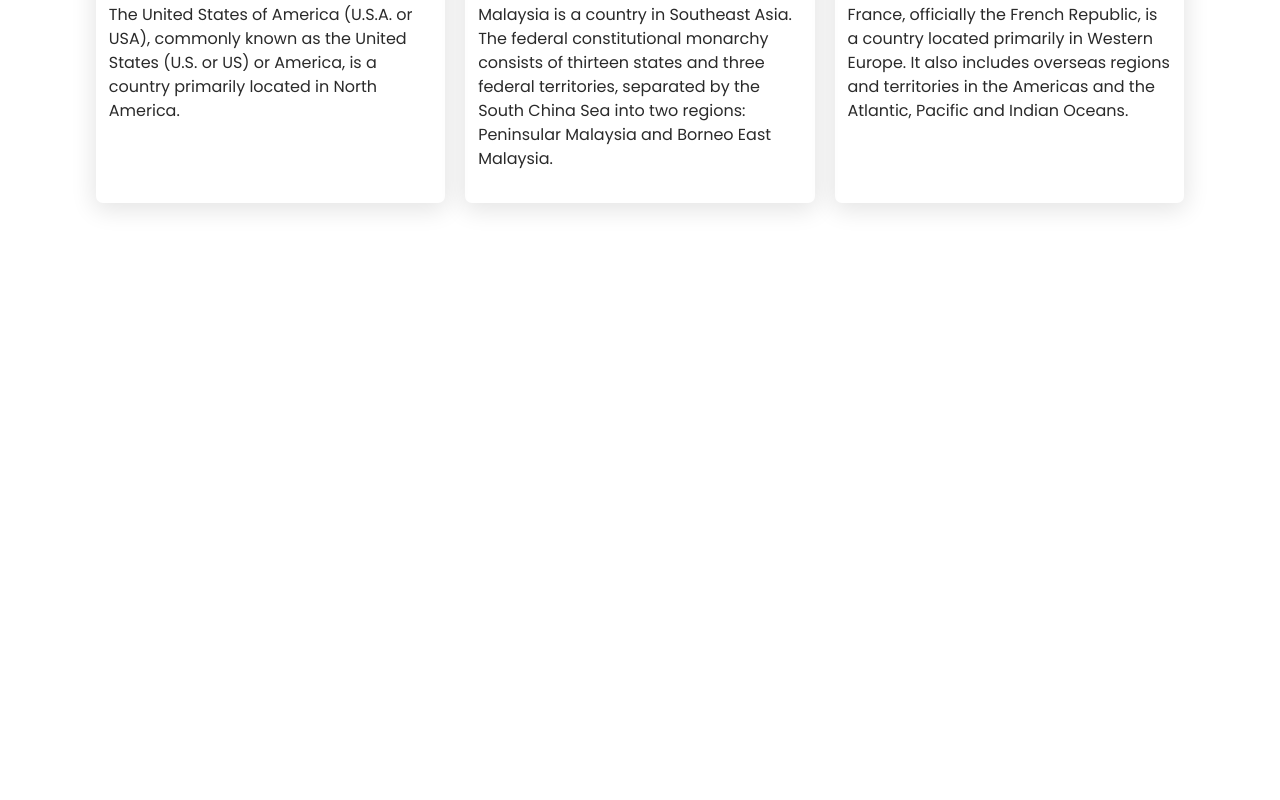
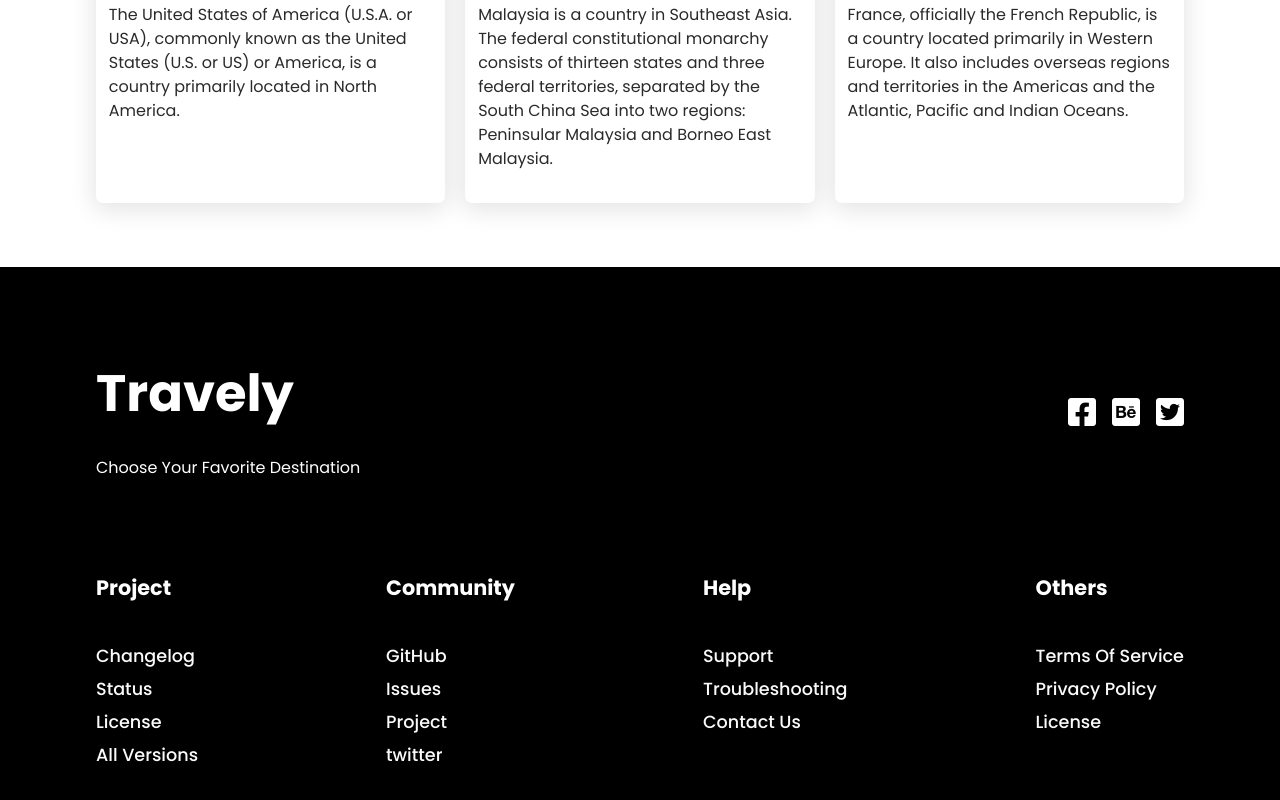
Before and after one commit to alejocoder/travel-web, a React (Vite) app: page / in a window 1280 px wide. Shown: the part 2672-3472 px from the top of the page. Before the commit the page ends 2939 px from the top, so only its background shows below. Built offline with nearby package versions, Linux system fonts and the light colour scheme.

Commit message:
home page done

```diff
--- /dev/null
+++ b/src/components/Footer.jsx
@@ -0,0 +1,56 @@
+import React from 'react'
+import './FooterStyles.css'
+
+export const Footer = () => {
+  return (
+    <div className='footer'>
+        <div className='top'>
+            <div>
+                <h1>Travely</h1>
+                <p>Choose Your Favorite Destination</p>
+            </div>
+            <div>
+                <a href='/'>
+                    <i className='fa-brands fa-facebook-square'></i>
+                </a>
+                <a href='/'>
+                    <i className='fa-brands fa-behance-square'></i>
+                </a>
+                <a href='/'>
+                    <i className='fa-brands fa-twitter-square'></i>
+                </a>
+            </div>
+        </div>
+
+
+        <div className='bottom'>
+            <div>
+                <h4>Project</h4>
+                <a href='/'>Changelog</a>
+                <a href='/'>Status</a>
+                <a href='/'>License</a>
+                <a href='/'>All Versions</a>
+            </div>
+            <div>
+                <h4>Community</h4>
+                <a href='/'>GitHub</a>
+                <a href='/'>Issues</a>
+                <a href='/'>Project</a>
+                <a href='/'>twitter</a>
+            </div>
+            <div>
+                <h4>Help</h4>
+                <a href='/'>Support</a>
+                <a href='/'>Troubleshooting</a>
+                <a href='/'>Contact Us</a>
+            </div>
+            <div>
+                <h4>Others</h4>
+                <a href='/'>Terms Of Service</a>
+                <a href='/'>Privacy Policy</a>
+                <a href='/'>License</a>
+            </div>
+        </div>
+    </div>
+  )
+}
--- /dev/null
+++ b/src/components/FooterStyles.css
@@ -0,0 +1,63 @@
+.footer{
+    padding: 4rem 6rem;
+    background: #000;
+    color: #fff;
+}
+
+.top{
+    display: flex;
+    align-items: center;
+    text-align: start;
+    justify-content: space-between;
+    flex-wrap: wrap;
+}
+
+.top i{
+    color: #fff;
+    font-size: 2rem;
+    margin-left: 1rem;
+}
+
+.top i:hover{
+    color: #01959a;
+
+}
+
+.bottom{
+    padding-top: 2rem;
+    text-align: start;
+    display: flex;
+    justify-content: space-between;
+    flex-wrap: wrap;
+}
+
+.bottom div{
+    display: flex;
+    flex-direction: column;
+}
+
+.bottom h4{
+    font-size: 1.3rem;
+    padding: 1rem 0 .8rem 0;
+}
+
+.bottom a{
+    text-decoration: none;
+    color: #fafafa;
+    padding-bottom: 0.4rem;
+    font-size: 1.1rem;
+}
+
+@media screen and (max-width: 850px){
+    .footer{
+        padding: 4rem 2rem;
+    }
+
+    .footer i{
+        margin: 1rem 1rem 0 0;
+    }
+
+    .bottom div{
+        width: 50%;
+    }
+}
--- a/src/components/HeroStyles.css
+++ b/src/components/HeroStyles.css
@@ -9,7 +9,7 @@
 
 .hero-mid{
     width: 100%;
-    height: 100vh;
+    height: 70vh;
     position: relative;
 }
 
--- a/src/routes/About.jsx
+++ b/src/routes/About.jsx
@@ -1,4 +1,5 @@
 import React from 'react'
+import { Footer } from '../components/Footer'
 import { Hero } from '../components/Hero'
 import { Navbar } from '../components/Navbar'
 
@@ -11,6 +12,7 @@
         heroImg = 'https://images.unsplash.com/photo-1469474968028-56623f02e42e?ixlib=rb-4.0.3&ixid=MnwxMjA3fDB8MHxwaG90by1wYWdlfHx8fGVufDB8fHx8&auto=format&fit=crop&w=1174&q=80'
         title = 'About'
       />
+      <Footer/>
     </>
     )
 }
--- a/src/routes/Home.jsx
+++ b/src/routes/Home.jsx
@@ -1,5 +1,6 @@
 import React from 'react'
 import { Destination } from '../components/Destination'
+import { Footer } from '../components/Footer'
 import { Hero } from '../components/Hero'
 import { Navbar } from '../components/Navbar'
 import { Trip } from '../components/Trip'
@@ -19,6 +20,7 @@
       />
       <Destination/>
       <Trip/>
+      <Footer/>
     </>
   )
 }
--- a/src/routes/Service.jsx
+++ b/src/routes/Service.jsx
@@ -1,4 +1,5 @@
 import React from 'react'
+import { Footer } from '../components/Footer'
 import { Hero } from '../components/Hero'
 import { Navbar } from '../components/Navbar'
 
@@ -8,9 +9,10 @@
       <Navbar/>
       <Hero
         cName = 'hero-mid'
-        heroImg = 'https://images.unsplash.com/photo-1464254786740-b97e5420c299?ixlib=rb-4.0.3&ixid=MnwxMjA3fDB8MHxwaG90by1wYWdlfHx8fGVufDB8fHx8&auto=format&fit=crop&w=1171&q=80'
+        heroImg = 'https://images.unsplash.com/photo-1471115853179-bb1d604434e0?ixlib=rb-4.0.3&ixid=MnwxMjA3fDB8MHxwaG90by1wYWdlfHx8fGVufDB8fHx8&auto=format&fit=crop&w=1064&q=80'
         title = 'Services'
       />
+      <Footer/>
       </>
     )
 }
--- a/src/routes/contact.jsx
+++ b/src/routes/contact.jsx
@@ -1,4 +1,5 @@
 import React from 'react'
+import { Footer } from '../components/Footer'
 import { Hero } from '../components/Hero'
 import { Navbar } from '../components/Navbar'
 
@@ -11,6 +12,7 @@
         heroImg = 'https://images.unsplash.com/photo-1507525428034-b723cf961d3e?ixlib=rb-4.0.3&ixid=MnwxMjA3fDB8MHxwaG90by1wYWdlfHx8fGVufDB8fHx8&auto=format&fit=crop&w=1173&q=80'
         title = 'Contact'
       />
+      <Footer/>
       </>
     )
 }
```
